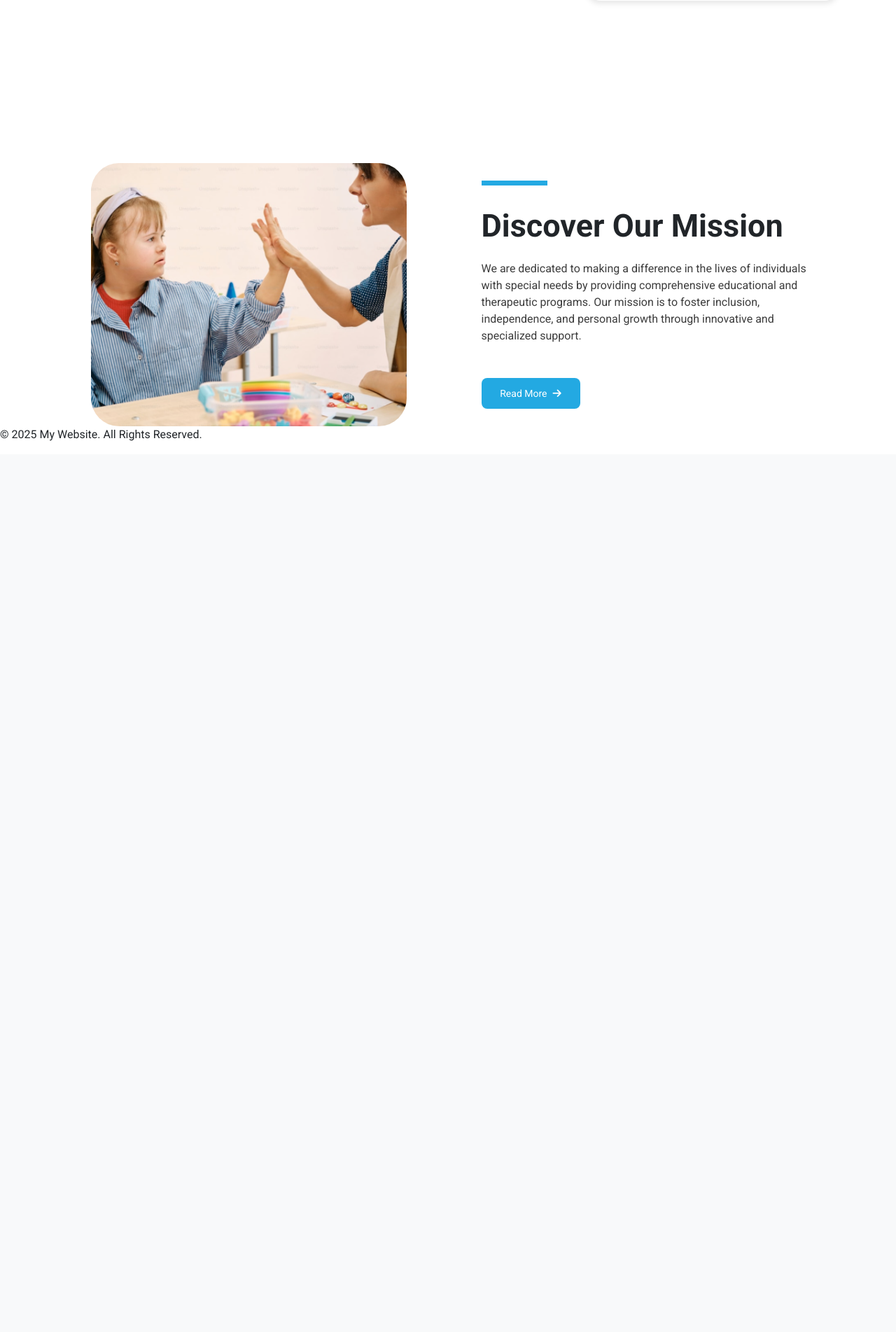
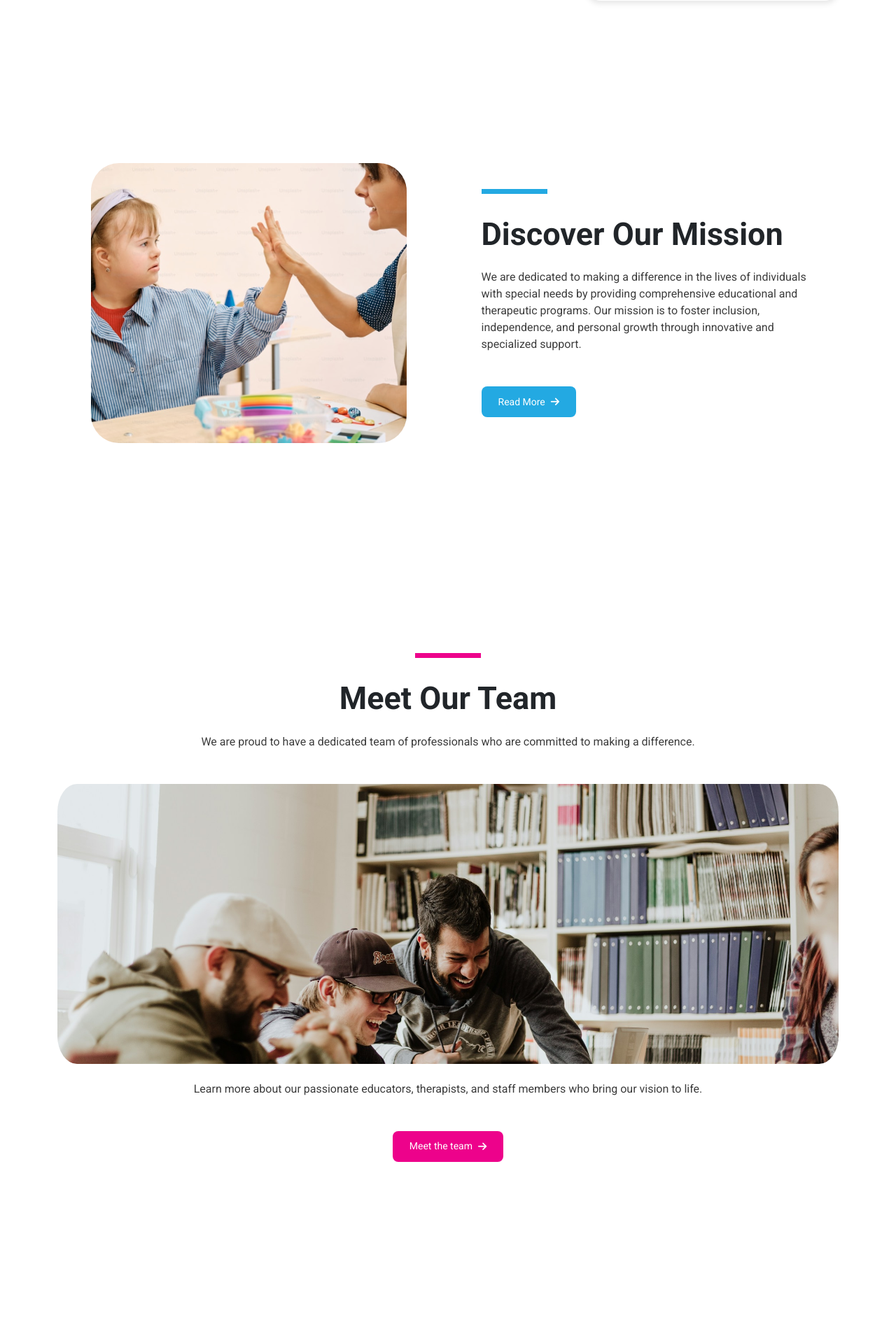
Before and after one commit to kleanthis1996/dikaiomaelpidas, a Django app: page / in a window 1280 px wide. Shown: the part 1003-2906 px from the top of the page at 70% size. Before the commit the page ends 1633 px from the top, so only its background shows below. Run offline with Django 5.2, Linux system fonts and the light colour scheme; parts of the project's set-up code (start-up, migrations or seed data) failed here and were passed over.

Commit message:
Homepage Implementation

```diff
--- a/landing_page/static/assets/css/main.css
+++ b/landing_page/static/assets/css/main.css
@@ -37,6 +37,9 @@ a{
     align-items: center;
     font-size:14px;
 }
+section{
+    margin-top:300px;
+}
 .navbar{
     padding: 0;
     padding-left: 50px;
@@ -48,6 +51,12 @@ a{
 
 video{
     width: 100%!important;
+}
+
+.homepage img{
+    height:400px!important;
+    object-fit: cover;
+    object-position: center;
 }
 
 /* Full screen video */
@@ -151,6 +160,10 @@ video{
     background-color:#23A9E2;
 }
 
+#meet-team .main-break-line{
+    background-color:#ED028B;
+}
+
 .main-title{
     font-size:45px;
     font-weight:600;
@@ -162,14 +175,22 @@ video{
 }
 
 .main-button{
-    width:141px;
+    max-width:184px;
+    width:auto;
     height:44px;
     border-radius:8px;
     color:white;
+    padding: 10px 24px 10px 24px;
+
 }
 
 .main-button.blue-btn{
     background-color:#23A9E2;
+
+}
+
+.main-button.pink-btn{
+    background-color:#ED028B;
 
 }
 
--- a/templates/landing_page/index.html
+++ b/templates/landing_page/index.html
@@ -12,15 +12,17 @@
 
 {% block BODY %}
     <!-- Main Content -->
-    <div class="home">
+    <div class="homepage">
         <div class="video-container">
             <video autoplay muted loop>
                 <source src="https://www.w3schools.com/html/movie.mp4" type="video/mp4">
             </video>
         </div>
-        <!-- Linkable Boxes at the Bottom -->
+
         <div class="container">
 
+            <!-- Hero Boxes -->
+            <section style="margin-top:0px">
                 <div class="boxes-container container justify-content-center p-0">
                     <div class="row w-100">
                         <div class="col-12 col-md-4 mb-4 about-us ps-0">
@@ -69,7 +71,10 @@
                         </div>
                     </div>
                 </div>
+            </section>
 
+            <!-- Discover our Mission -->
+            <section style="margin-top:0px">
                 <div id="mission-section" class="row mt-5 justify-content-around"  >
                     <div class="col-5">
                         <img height="400" src="{% static 'assets/images/mission.webp' %}" class="img-fluid radius-40" alt="Mission of Dikaioma Elpidas">
@@ -86,6 +91,27 @@
                         </div>
                     </div>
                 </div>
+            </section>
+
+            <!-- Meet our team -->
+            <section>
+                <div id="meet-team" class="row justify-content-center">
+                    <div class="main-break-line"></div>
+                    <span class="main-title mt-4 text-center">Meet Our Team</span>
+                    <span class="d-block box-details fs-6 text-center mt-3 p-0">We are proud to have a dedicated team of professionals who are committed to making a difference.</span>
+                    <img src="{% static 'assets/images/meet-team.webp' %}" class="img-fluid radius-40 mt-5" alt="Team of Dikaioma Elpidas">
+                    <span class="d-block box-details fs-6 text-center mt-4 p-0">Learn more about our passionate educators, therapists, and staff members who bring our vision to life.</span>
+                    <a class="justify-content-center main-button pink-btn mt-5" href="#">
+                        <span class="me-2">Meet the team</span>
+                        <i class="fa-solid fa-arrow-right"></i>
+                    </a>
+                </div>
+            </section>
+
+            <!-- What we offer -->
+            <section>
+                <div id="programs-section" class="row"></div>
+            </section>
 
         </div>
 
```
Also changed, not shown: landing_page/static/assets/images/meet-team.webp (added). Lines whose indentation alone changed are shown as unchanged.
